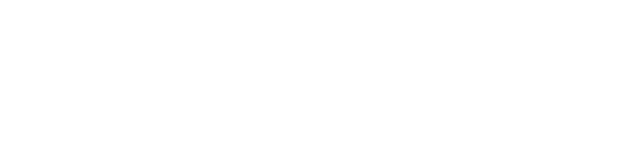
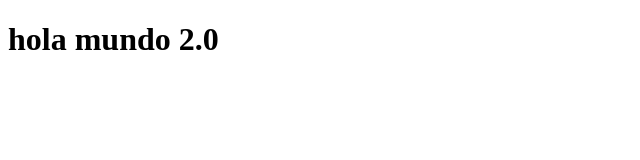
Before and after one commit to percy59/hello-world-git, a plain HTML site: page index.html in a window 1280 px wide. Shown: the whole page, without its empty margins (0-640 px from the left). Drawn offline with Linux system fonts and the light colour scheme.

Commit message:
mi primer commit clone

```diff
--- a/index.html
+++ b/index.html
@@ -4,6 +4,7 @@
     <meta charset="UTF-8">
     <meta name="viewport" content="width=device-width, initial-scale=1.0">
     <title>prueba repositorio 1</title>
+    <h1>hola mundo 2.0</h1>
 </head>
 <body>
 
```
